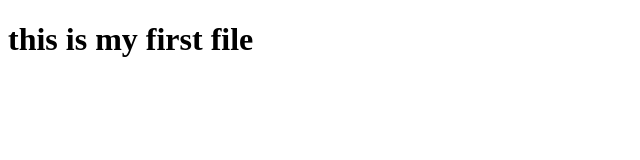
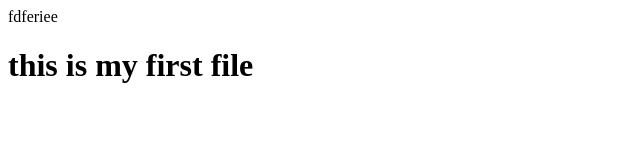
Before and after one commit to khunt-nil/git-learning, a plain HTML site: page index.html in a window 1280 px wide. Shown: the whole page, without its empty margins (0-640 px from the left). Drawn offline with Linux system fonts and the light colour scheme.

Commit message:
i update this 2nd time ofr no running progaramm"

```diff
--- a/index.html
+++ b/index.html
@@ -6,6 +6,7 @@
     <title>hi</title>
 </head>
 <body>
+    fdferiee
     <h1>this is my first file</h1>
 </body>
 </html>
```
